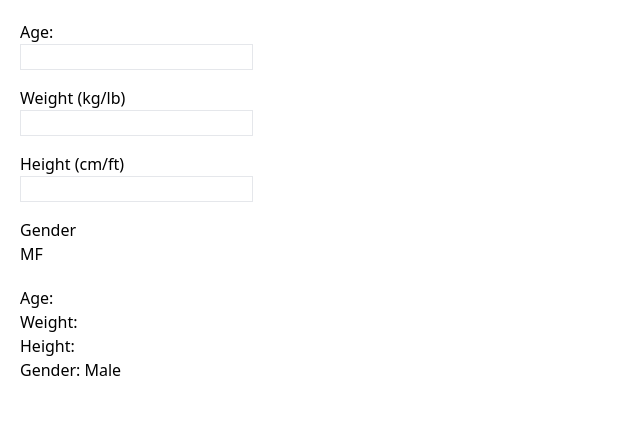
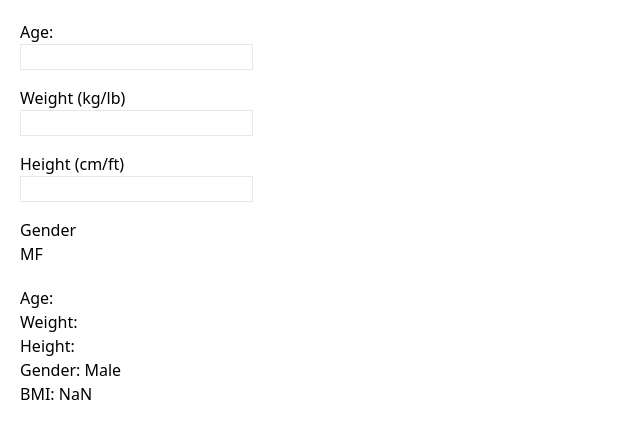
Before and after one commit to iamkacperwasik/BodyOnTrack, a Next.js app: page / in a window 1280 px wide. Shown: the top 438 px of the page, without its empty margins (0-640 px from the left). Built offline with nearby package versions, Linux system fonts and the light colour scheme.

Commit message:
add bmi calculation

```diff
--- /dev/null
+++ b/formulas/getBMI.ts
@@ -0,0 +1,6 @@
+const getBMI = (weight: number, height: number): number => {
+  // TODO: calculation for pounds
+  return weight / (height / 100) ** 2;
+};
+
+export default getBMI;
--- a/pages/index.tsx
+++ b/pages/index.tsx
@@ -1,5 +1,6 @@
 import type {NextPage} from 'next';
 import Form from '../components/Form';
+import getBMI from '../formulas/getBMI';
 import {useBodyInfoStore} from '../stores/BodyInfo';
 
 const Home: NextPage = () => {
@@ -14,6 +15,7 @@ const Home: NextPage = () => {
         <p>Weight: {weight}</p>
         <p>Height: {height}</p>
         <p>Gender: {gender === 'M' ? 'Male' : 'Female'}</p>
+        <p>BMI: {getBMI(weight!, height!).toFixed(2)}</p>
       </div>
     </div>
   );
```
